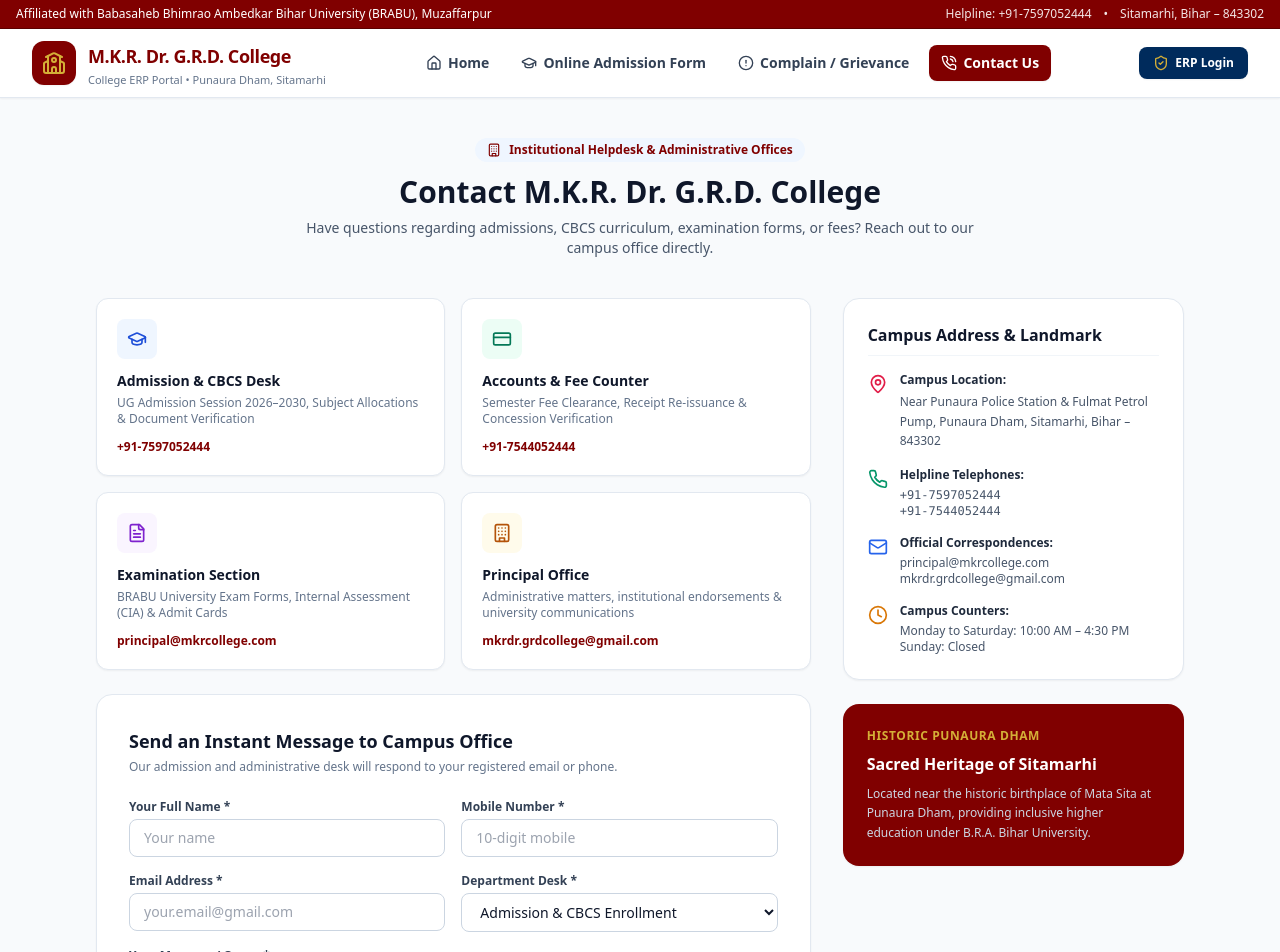
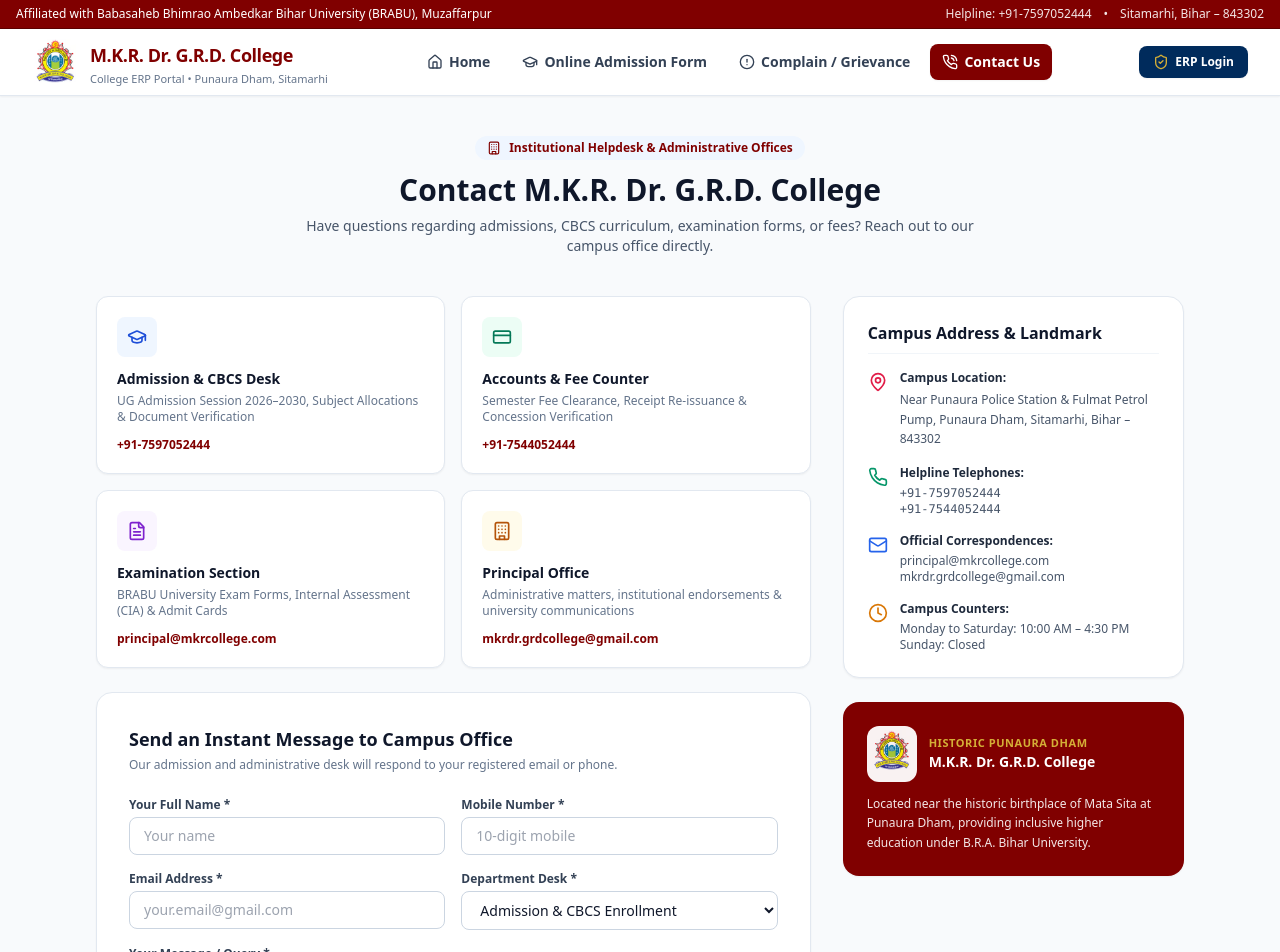
Before and after one commit to manishworkss/college-erp, a Next.js app: page /contact in a window 1280 px wide. Shown: the top 952 px of the page. Built offline with nearby package versions, Linux system fonts and the light colour scheme.

Commit message:
feat: integrate official MKR College logo with mix-blend transparency across all headers and footers

```diff
--- a/src/app/admin/students/page.tsx
+++ b/src/app/admin/students/page.tsx
@@ -2,6 +2,7 @@
 
 import React, { useState } from 'react';
 import Link from 'next/link';
+import CollegeLogo from '@/components/CollegeLogo';
 import {
   Users,
   Search,
@@ -167,11 +168,8 @@ export default function AdminStudentsPage() {
       <header className="bg-white border-b border-slate-200 sticky top-0 z-40">
         <div className="max-w-7xl mx-auto px-4 sm:px-6 lg:px-8 py-3.5 flex items-center justify-between">
           <div className="flex items-center gap-3">
-            <Link
-              href="/"
-              className="w-10 h-10 rounded-lg bg-[#800000] text-[#d4af37] flex items-center justify-center font-bold"
-            >
-              <Building className="w-5 h-5" />
+            <Link href="/" className="shrink-0">
+              <CollegeLogo size={42} />
             </Link>
             <div>
               <h1 className="text-lg font-bold text-[#800000] leading-tight">
--- a/src/app/contact/page.tsx
+++ b/src/app/contact/page.tsx
@@ -3,6 +3,7 @@
 import React, { useState } from 'react';
 import Navbar from '@/components/Navbar';
 import Footer from '@/components/Footer';
+import CollegeLogo from '@/components/CollegeLogo';
 import {
   MapPin,
   Phone,
@@ -243,11 +244,18 @@ export default function ContactPage() {
 
               {/* Sitamarhi Location Badge */}
               <div className="bg-[#800000] text-white rounded-2xl p-6 shadow-sm">
-                <div className="text-xs uppercase font-bold text-[#d4af37] tracking-wider mb-2">
-                  Historic Punaura Dham
+                <div className="flex items-center gap-3 mb-3">
+                  <div className="bg-white/95 p-1 rounded-xl">
+                    <CollegeLogo size={42} />
+                  </div>
+                  <div>
+                    <div className="text-[11px] uppercase font-bold text-[#D4AF37] tracking-wider">
+                      Historic Punaura Dham
+                    </div>
+                    <h4 className="text-sm font-bold">M.K.R. Dr. G.R.D. College</h4>
+                  </div>
                 </div>
-                <h4 className="text-base font-bold">Sacred Heritage of Sitamarhi</h4>
-                <p className="text-xs text-slate-300 mt-2 leading-relaxed">
+                <p className="text-xs text-white/90 leading-relaxed">
                   Located near the historic birthplace of Mata Sita at Punaura Dham, providing inclusive higher education under B.R.A. Bihar University.
                 </p>
               </div>
--- a/src/app/page.tsx
+++ b/src/app/page.tsx
@@ -2,6 +2,7 @@ import React from 'react';
 import Link from 'next/link';
 import Navbar from '@/components/Navbar';
 import Footer from '@/components/Footer';
+import CollegeLogo from '@/components/CollegeLogo';
 import {
   GraduationCap,
   AlertCircle,
@@ -28,8 +29,11 @@ export default function Home() {
             </p>
           </div>
 
-          {/* ERP Portal Title Header */}
+          {/* ERP Portal Title Header with Logo */}
           <div className="text-center mb-8">
+            <div className="flex justify-center mb-3">
+              <CollegeLogo size={68} />
+            </div>
             <h1 className="text-2xl sm:text-3xl font-extrabold text-[#800000] tracking-tight">
               M.K.R. Dr. G.R.D. College ERP
             </h1>
--- /dev/null
+++ b/src/components/CollegeLogo.tsx
@@ -0,0 +1,30 @@
+import React from 'react';
+import Image from 'next/image';
+
+interface CollegeLogoProps {
+  size?: number;
+  className?: string;
+  alt?: string;
+}
+
+export default function CollegeLogo({
+  size = 48,
+  className = '',
+  alt = 'MKR College Logo',
+}: CollegeLogoProps) {
+  return (
+    <div
+      className={`relative inline-flex items-center justify-center shrink-0 overflow-hidden ${className}`}
+      style={{ width: size, height: size }}
+    >
+      <img
+        src="/logo.avif"
+        alt={alt}
+        width={size}
+        height={size}
+        className="w-full h-full object-contain mix-blend-multiply pointer-events-none select-none transition-transform"
+        loading="eager"
+      />
+    </div>
+  );
+}
--- a/src/components/Footer.tsx
+++ b/src/components/Footer.tsx
@@ -1,6 +1,7 @@
 import React from 'react';
 import Link from 'next/link';
-import { School, MapPin, Phone, Mail, Clock, ShieldCheck } from 'lucide-react';
+import CollegeLogo from '@/components/CollegeLogo';
+import { MapPin, Phone, Mail, Clock, ShieldCheck } from 'lucide-react';
 
 export default function Footer() {
   return (
@@ -10,8 +11,8 @@ export default function Footer() {
           {/* Identity */}
           <div>
             <div className="flex items-center gap-2.5 mb-3">
-              <div className="w-8 h-8 rounded-lg bg-[#800000] text-white flex items-center justify-center font-bold">
-                <School className="w-5 h-5 text-[#D4AF37]" />
+              <div className="bg-white/90 p-1 rounded-lg">
+                <CollegeLogo size={32} />
               </div>
               <span className="text-white font-bold text-sm">
                 M.K.R. Dr. G.R.D. College ERP
--- a/src/components/Navbar.tsx
+++ b/src/components/Navbar.tsx
@@ -3,7 +3,8 @@
 import React, { useState } from 'react';
 import Link from 'next/link';
 import { usePathname } from 'next/navigation';
-import { School, Menu, X, ShieldCheck, Home, GraduationCap, AlertCircle, PhoneCall } from 'lucide-react';
+import CollegeLogo from '@/components/CollegeLogo';
+import { Menu, X, ShieldCheck, Home, GraduationCap, AlertCircle, PhoneCall } from 'lucide-react';
 
 export default function Navbar() {
   const [mobileMenuOpen, setMobileMenuOpen] = useState(false);
@@ -38,14 +39,12 @@ export default function Navbar() {
 
       {/* Main Header */}
       <header className="bg-white border-b border-slate-200 shadow-sm sticky top-0 z-50">
-        <div className="max-w-7xl mx-auto px-4 sm:px-6 lg:px-8 py-3 flex items-center justify-between gap-4">
+        <div className="max-w-7xl mx-auto px-4 sm:px-6 lg:px-8 py-2.5 flex items-center justify-between gap-4">
           {/* Logo & College Identity */}
-          <Link href="/" className="flex items-center gap-3 shrink-0">
-            <div className="w-11 h-11 rounded-xl bg-[#800000] text-white flex items-center justify-center shadow-sm">
-              <School className="w-6 h-6 text-[#D4AF37]" />
-            </div>
+          <Link href="/" className="flex items-center gap-3 shrink-0 group">
+            <CollegeLogo size={46} className="group-hover:scale-105 transition-transform" />
             <div>
-              <div className="text-base sm:text-lg font-bold text-[#800000] tracking-tight leading-none">
+              <div className="text-base sm:text-lg font-extrabold text-[#800000] tracking-tight leading-none">
                 M.K.R. Dr. G.R.D. College
               </div>
               <p className="text-[11px] text-slate-500 font-medium mt-1 leading-none hidden sm:block">
```
Also changed, not shown: download.avif (added), public/logo.avif (added).
